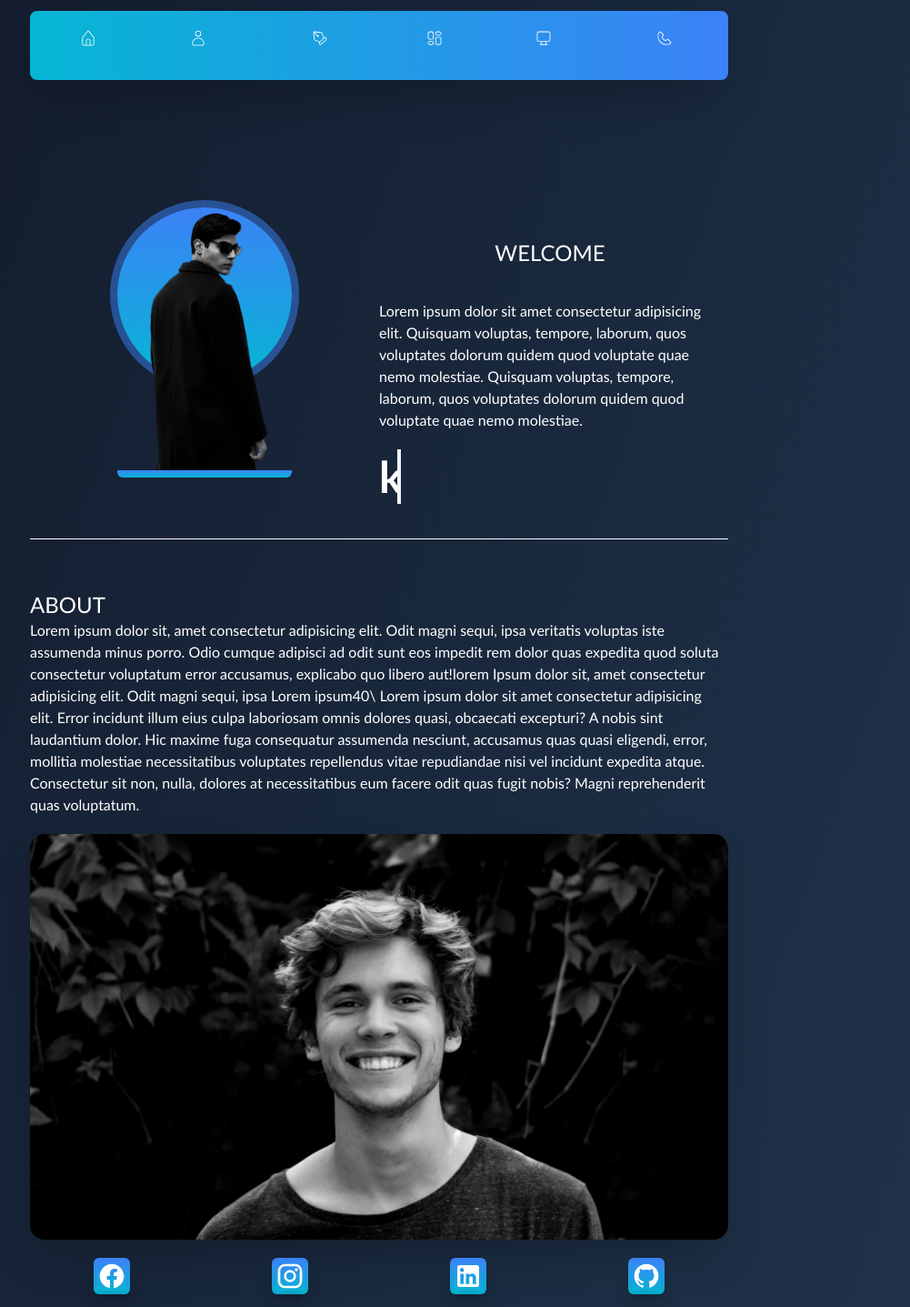
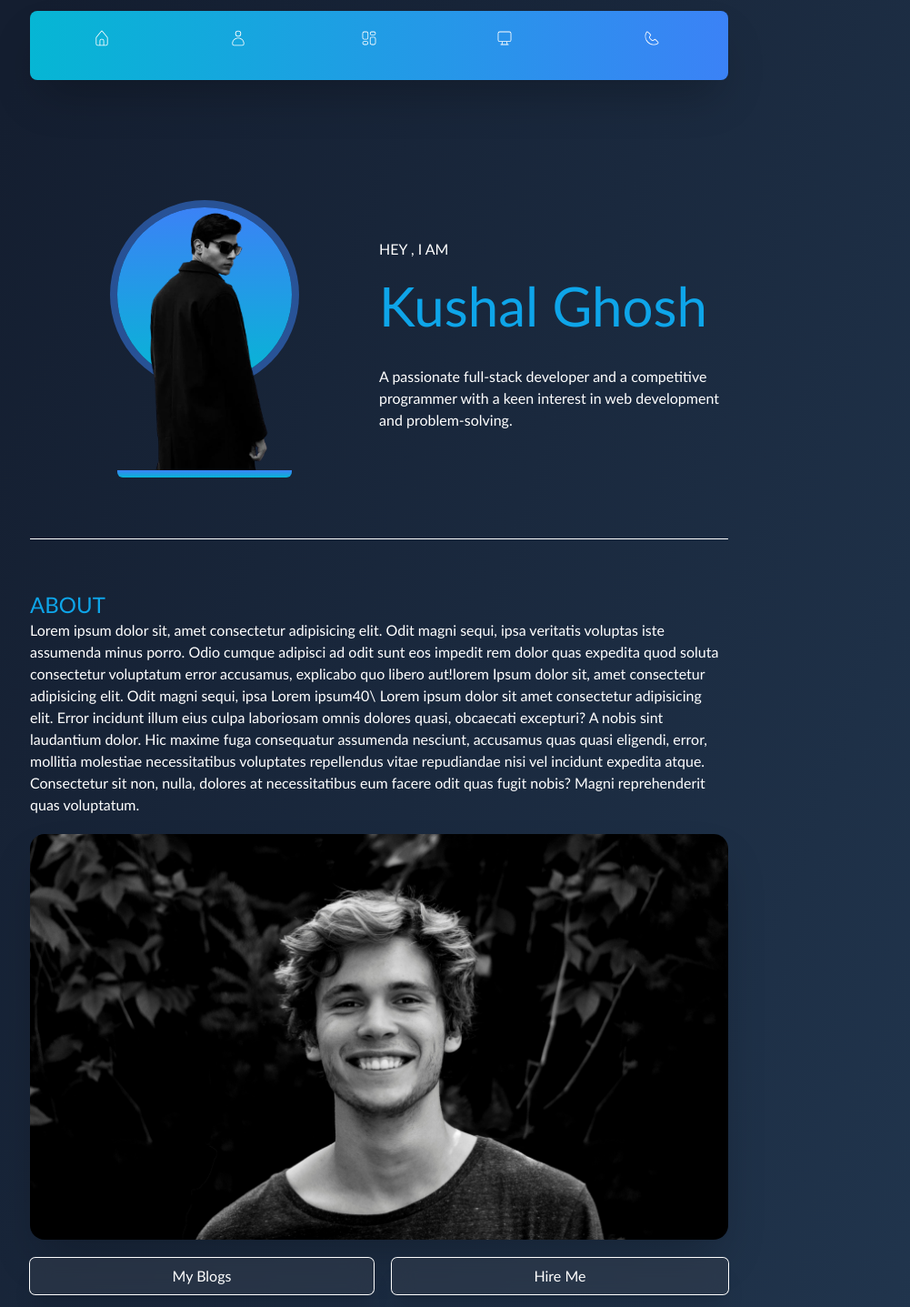
Before and after one commit to kushaljgec2025/Protfolio_Kushal_Ghosh, a React (Vite) app: page / in a window 1280 px wide. Shown: the top 1437 px of the page at 91% size, without its empty margins (223-1224 px from the left). Built offline with nearby package versions, Linux system fonts and the light colour scheme.

Commit message:
3rd commit

```diff
--- a/src/App.jsx
+++ b/src/App.jsx
@@ -1,7 +1,5 @@
 import reactLogo from "./assets/react.svg";
 import viteLogo from "/vite.svg";
-import { useState, useEffect } from "react";
-import { DarkModeSwitch } from "react-toggle-dark-mode";
 
 import Welcome from "./components/Welcome.jsx";
 import Head from "./components/Head.jsx";
@@ -14,25 +12,6 @@ import Contact from "./components/Contact.jsx";
 import Education from "./components/Education.jsx";
 
 function App() {
-  const [theme, setTheme] = useState("light");
-  const [isDarkMode, setDarkMode] = useState(true);
-  const toggleDarkMode = (checked) => {
-    setDarkMode(checked);
-    if (theme === "light") {
-      setTheme("dark");
-    } else {
-      setTheme("light");
-    }
-    console.log(setTheme);
-  };
-  useEffect(() => {
-    if (theme === "dark") {
-      document.documentElement.classList.add("dark");
-    } else {
-      document.documentElement.classList.remove("dark");
-    }
-  }, [theme]);
-
   return (
     <>
       <div className="container flex flex-col justify-center items-center dark:bg-white dark:text-slate ">
@@ -41,7 +20,7 @@ function App() {
         <Welcome />
 
         <About />
-        <Education />
+
         <Skill />
         <Project />
 
--- a/src/components/About.jsx
+++ b/src/components/About.jsx
@@ -31,7 +31,9 @@ function About() {
   return (
     <>
       <div className="lg:w-[60%] w-[90%] mt-[10vh] lg:mt-[5vh] ">
-        <h1 className=" text-2xl   text-center sm:text-left">ABOUT</h1>
+        <h1 className=" text-2xl   text-center sm:text-left text-midblue">
+          ABOUT
+        </h1>
         <div>
           <p>
             Lorem ipsum dolor sit, amet consectetur adipisicing elit. Odit magni
@@ -49,18 +51,31 @@ function About() {
             necessitatibus eum facere odit quas fugit nobis? Magni reprehenderit
             quas voluptatum.
           </p>
-          <div className="w-full rounded-2xl   overflow-hidden my-5 mx-auto shadow-2xl ">
+          <div className=" about_img w-full rounded-2xl   overflow-hidden my-5 mx-auto shadow-2xl ">
             <img
-              className="   hover:scale-125 transition duration-500 ease-in-out object-fit m-auto "
+              className=" relative   hover:scale-125 transition duration-500 ease-in-out object-fit m-auto "
               src={user_img2}
               alt="img"
             />
           </div>
+          <div className=" flex flex-row justify-between gap-5">
+            <a
+              className="bg-slate bg-opacity-50 backdrop backdrop-blur-md grow p-1 py-2 text-center rounded-md shadow-xl  ring-white ring-1"
+              href=""
+            >
+              My Blogs
+            </a>
+            <a
+              className="bg-slate bg-opacity-50 backdrop backdrop-blur-md grow p-1 py-2 text-center rounded-md shadow-xl ring-white ring-1"
+              href=""
+            >
+              Hire Me
+            </a>
           </div>
-        <div className="flex  justify-around gap-4 my-5">
+          <div className="flex z-10 justify-around gap-4 py-4   ">
             {about_links.map((link, index) => (
               <a
-              className="group bg-gradient-to-t from-cayn to-blue p-1 rounded-md shadow-xl "
+                className="group bg-gradient-to-t  from-cayn to-blue p-1 rounded-md shadow-xl "
                 key={index}
                 href={link.link}
                 target="_blank"
@@ -70,6 +85,8 @@ function About() {
               </a>
             ))}
           </div>
+        </div>
+
         <Line />
       </div>
     </>
--- a/src/components/Head.jsx
+++ b/src/components/Head.jsx
@@ -50,23 +50,19 @@ function Head() {
       name: <CiUser className="m-auto" />,
       description: "About",
     },
+
     {
       id: 3,
-      name: <CiPen className="m-auto" />,
-      description: "Education",
-    },
-    {
-      id: 4,
       name: <CiGrid42 className="m-auto" />,
       description: "Skill",
     },
     {
-      id: 5,
+      id: 4,
       name: <CiMonitor className="m-auto" />,
       description: "Projects",
     },
     {
-      id: 6,
+      id: 5,
       name: <CiPhone className="m-auto" />,
       description: "Contact",
     },
--- a/src/components/Welcome.jsx
+++ b/src/components/Welcome.jsx
@@ -5,7 +5,7 @@ import Line from "./Line";
 function Welcome() {
   return (
     <>
-      <div className="lg:w-[60%] w-[90%]  mt-[15vh]  lg:mt-[30vh]  flex flex-col items-stretch justify-between">
+      <div className="lg:w-[60%] w-[90%]  mt-[15vh]  lg:mt-[30vh]   flex flex-col items-stretch justify-between">
         <div className=" p-2 flex  lg:flex-row flex-col gap-2  ">
           <div className=" m-auto   h-[20em]">
             <div className=" lg:-translate-y-5 w-[12em] h-[12em] m-auto rounded-[50%] bg-gradient-to-t from-cayn to-blue ring-8 hover:ring-white ">
@@ -14,16 +14,14 @@ function Welcome() {
             </div>
           </div>
           <div className=" basis-1/2 flex justify-center flex-col  gap-5 ">
-            <h1 className="text-center text-2xl ">WELCOME</h1>
+            <h2>HEY , I AM</h2>
+            <h5 className="text-6xl text-midblue">Kushal Ghosh</h5>
             <p className="pt-4">
-              Lorem ipsum dolor sit amet consectetur adipisicing elit. Quisquam
-              voluptas, tempore, laborum, quos voluptates dolorum quidem quod
-              voluptate quae nemo molestiae. Quisquam voluptas, tempore,
-              laborum, quos voluptates dolorum quidem quod voluptate quae nemo
-              molestiae.
+              A passionate full-stack developer and a competitive programmer
+              with a keen interest in web development and problem-solving.
             </p>
-            <div className="w-auto">
-              <h1 className="animate-typing leading-tight overflow-hidden    whitespace-nowrap border-r-4 border-r-white pr-5 text-5xl text-white font-bold">
+            <div className="w-auto ">
+              <h1 className="animate-typing leading-tight overflow-hidden    whitespace-nowrap border-r-4 border-r-white pr-5 text-5xl text-white dark:text-slate  font-bold">
                 kg_codex
               </h1>
             </div>
```
Lines whose indentation alone changed are shown as unchanged.
